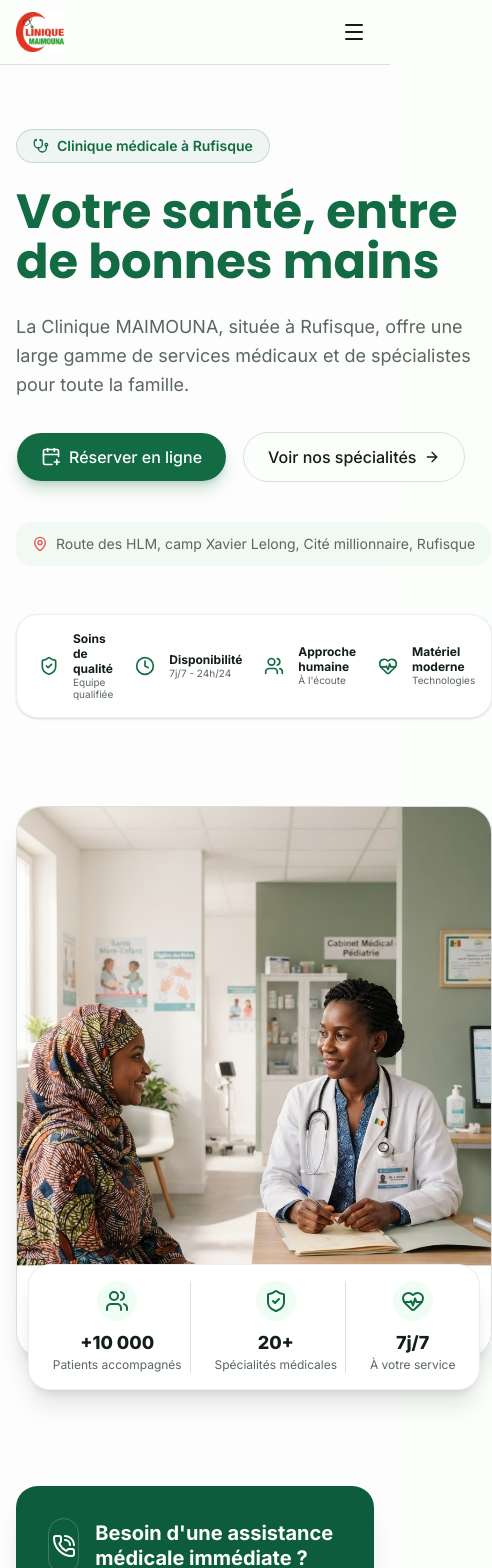
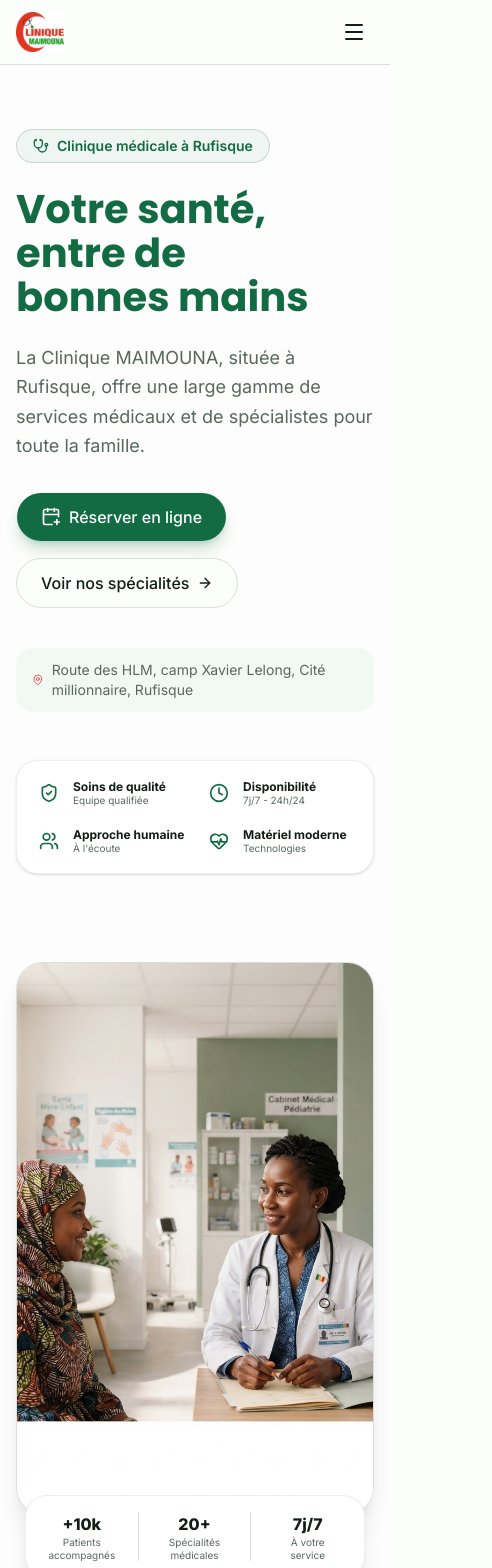
Before and after one commit to mactar27/clinique, a Next.js app: page / in a window 390 px wide. Shown: the top 1568 px of the page, 492 px wide, since content can reach past the window. Built offline with nearby package versions, Linux system fonts and the light colour scheme.

Commit message:
fix: improve mobile responsiveness in hero section

```diff
--- a/components/sections/hero.tsx
+++ b/components/sections/hero.tsx
@@ -24,7 +24,7 @@ export function Hero() {
               Clinique médicale à Rufisque
             </span>
 
-            <h1 className="text-balance font-heading text-5xl font-extrabold leading-[1.05] text-[#126b43] md:text-6xl lg:text-[4.5rem]">
+            <h1 className="text-balance font-heading text-[2.5rem] sm:text-5xl font-extrabold leading-[1.1] text-[#126b43] md:text-6xl lg:text-[4.5rem]">
               Votre santé, entre de bonnes mains
             </h1>
 
@@ -48,8 +48,8 @@ export function Hero() {
               Route des HLM, camp Xavier Lelong, Cité millionnaire, Rufisque
             </div>
 
-            {/* Features Row - Single Line */}
-            <div className="mt-6 flex flex-nowrap overflow-hidden rounded-2xl bg-white border border-border/50 shadow-sm p-4 w-full justify-between gap-4">
+            {/* Features Row */}
+            <div className="mt-6 grid grid-cols-2 gap-4 sm:flex sm:flex-nowrap sm:justify-between rounded-2xl bg-white border border-border/50 shadow-sm p-4 w-full">
               <div className="flex items-center gap-2">
                 <div className="flex size-8 shrink-0 items-center justify-center rounded-full text-[#126b43]">
                   <ShieldCheck className="size-5" />
@@ -103,33 +103,33 @@ export function Hero() {
             </div>
 
             {/* Floating Stats Card */}
-            <div className="absolute bottom-[-2rem] left-0 right-0 mx-auto w-[95%] lg:w-full lg:left-[-1.5rem] lg:right-[-1.5rem] rounded-2xl bg-white py-4 shadow-xl border border-border/50 z-20">
-              <div className="flex flex-nowrap items-center justify-evenly divide-x divide-border">
+            <div className="absolute bottom-[-4rem] sm:bottom-[-2rem] left-0 right-0 mx-auto w-[95%] lg:w-full lg:left-[-1.5rem] lg:right-[-1.5rem] rounded-2xl bg-white py-4 shadow-xl border border-border/50 z-20">
+              <div className="grid grid-cols-3 divide-x divide-border">
                 <div className="flex flex-col md:flex-row items-center gap-2 px-2 text-center md:text-left">
-                  <div className="text-[#126b43] bg-green-50 p-2 rounded-full">
+                  <div className="text-[#126b43] bg-green-50 p-2 rounded-full hidden sm:block">
                     <Users className="size-6" strokeWidth={2} />
                   </div>
                   <div>
-                    <div className="text-lg md:text-xl font-extrabold text-foreground">+10 000</div>
-                    <div className="text-xs text-muted-foreground">Patients accompagnés</div>
+                    <div className="text-base sm:text-lg md:text-xl font-extrabold text-foreground">+10k</div>
+                    <div className="text-[10px] sm:text-xs text-muted-foreground leading-tight">Patients<br className="sm:hidden" /> accompagnés</div>
                   </div>
                 </div>
                 <div className="flex flex-col md:flex-row items-center gap-2 px-2 text-center md:text-left">
-                  <div className="text-[#126b43] bg-green-50 p-2 rounded-full">
+                  <div className="text-[#126b43] bg-green-50 p-2 rounded-full hidden sm:block">
                     <ShieldCheck className="size-6" strokeWidth={2} />
                   </div>
                   <div>
-                    <div className="text-lg md:text-xl font-extrabold text-foreground">20+</div>
-                    <div className="text-xs text-muted-foreground">Spécialités médicales</div>
+                    <div className="text-base sm:text-lg md:text-xl font-extrabold text-foreground">20+</div>
+                    <div className="text-[10px] sm:text-xs text-muted-foreground leading-tight">Spécialités<br className="sm:hidden" /> médicales</div>
                   </div>
                 </div>
                 <div className="flex flex-col md:flex-row items-center gap-2 px-2 text-center md:text-left">
-                  <div className="text-[#126b43] bg-green-50 p-2 rounded-full">
+                  <div className="text-[#126b43] bg-green-50 p-2 rounded-full hidden sm:block">
                     <HeartPulse className="size-6" strokeWidth={2} />
                   </div>
                   <div>
-                    <div className="text-lg md:text-xl font-extrabold text-foreground">7j/7</div>
-                    <div className="text-xs text-muted-foreground">À votre service</div>
+                    <div className="text-base sm:text-lg md:text-xl font-extrabold text-foreground">7j/7</div>
+                    <div className="text-[10px] sm:text-xs text-muted-foreground leading-tight">À votre<br className="sm:hidden" /> service</div>
                   </div>
                 </div>
               </div>
```
